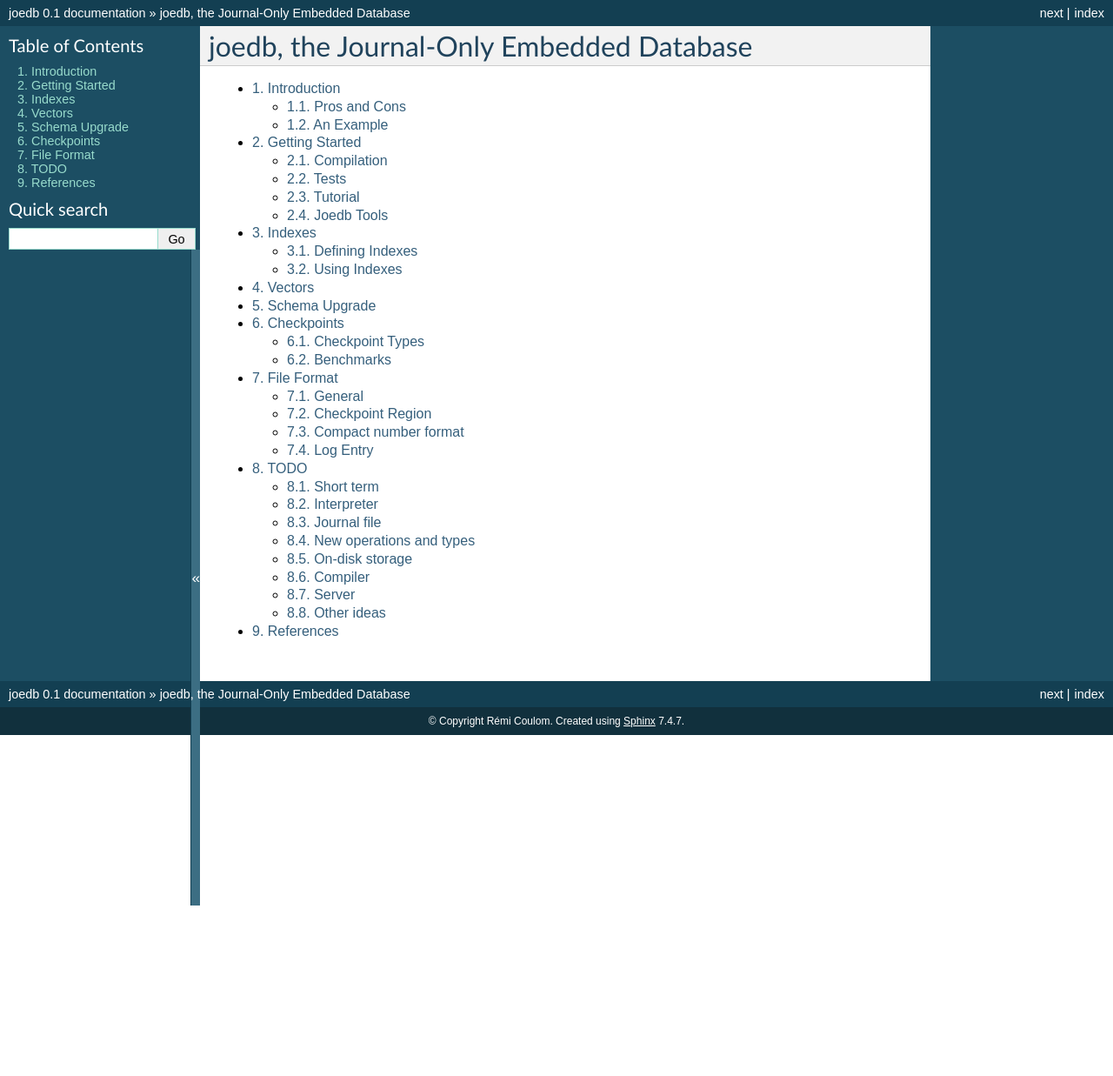
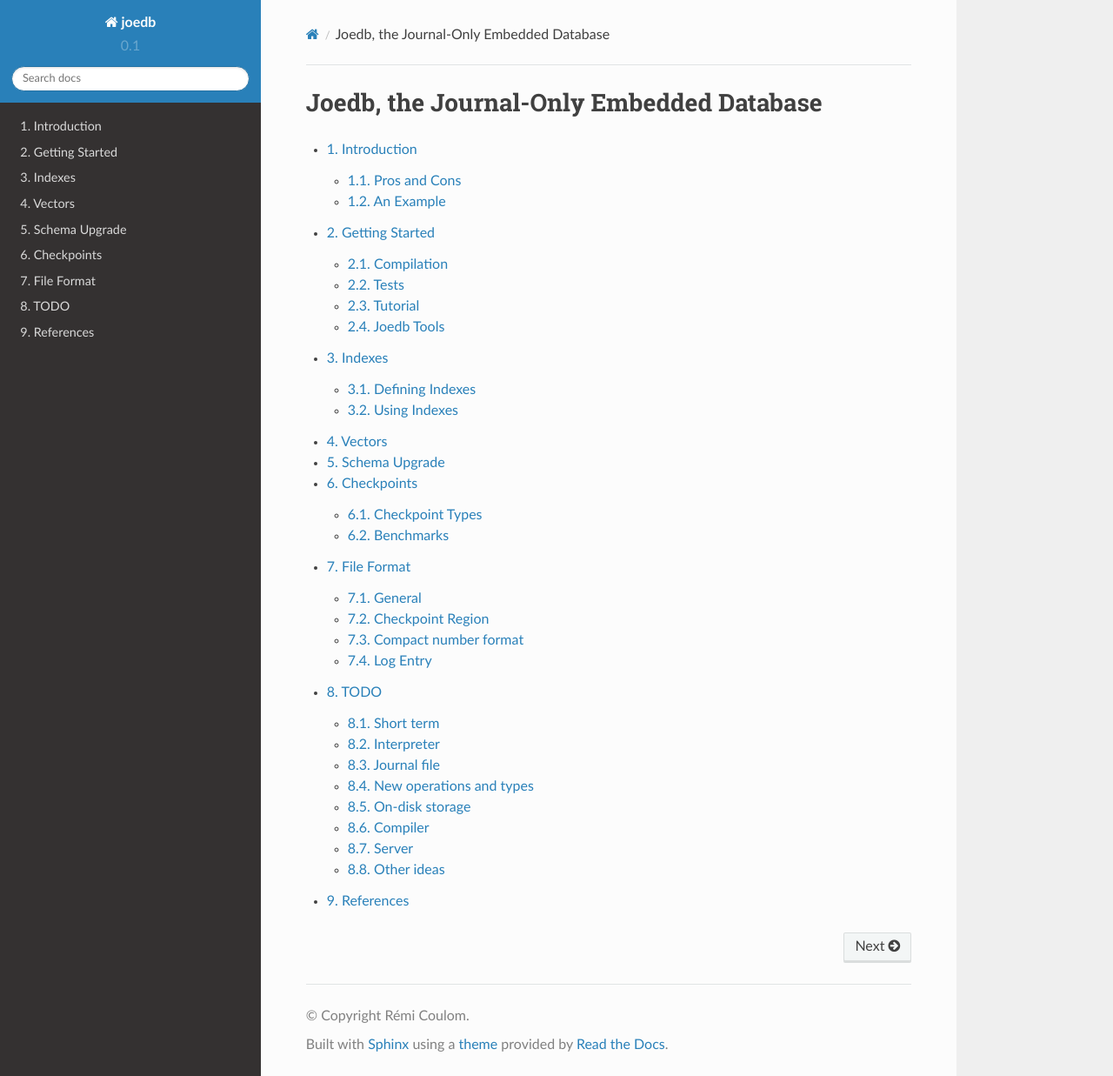
Before and after one commit to Remi-Coulom/joedb, a Sphinx documentation site: the page built from doc/source/index.rst, in a window 1280 px wide and 1237 px high. Shown: the whole window at 87% size. Built offline with Sphinx 7.4.7 and the Read the Docs theme 2.0.0, drawn with Linux system fonts in a browser that asks for light colours; formulas are drawn with MathJax 3.

Commit message:
doc: rtd theme

```diff
--- a/doc/source/checkpoints.rst
+++ b/doc/source/checkpoints.rst
@@ -70,7 +70,7 @@
 
 .. code-block:: c++
 
-  const std::string toto = "TOTO";
+  const std::string toto = "TOTO"; // saves N calls to std::string's constructor
 
   for (int i = 1; i <= N; i++)
    db.new_benchmark(toto, i);
--- a/doc/source/conf.py
+++ b/doc/source/conf.py
@@ -14,6 +14,7 @@
 
 import sys
 import os
+import sphinx_rtd_theme
 
 # If extensions (or modules to document with autodoc) are in another directory,
 # add these directories to sys.path here. If the directory is relative to the
@@ -100,15 +101,15 @@
 
 # The theme to use for HTML and HTML Help pages.  See the documentation for
 # a list of builtin themes.
-html_theme = 'default'
+html_theme = 'sphinx_rtd_theme'
 
 # Theme options are theme-specific and customize the look and feel of a theme
 # further.  For a list of options available for each theme, see the
 # documentation.
-html_theme_options = {"collapsiblesidebar" : "true"}
+html_theme_options = {}
 
 # Add any paths that contain custom themes here, relative to this directory.
-#html_theme_path = []
+html_theme_path = [sphinx_rtd_theme.get_html_theme_path()]
 
 # The name for this set of Sphinx documents.  If None, it defaults to
 # "<project> v<release> documentation".
--- a/doc/source/getting_started.rst
+++ b/doc/source/getting_started.rst
@@ -51,6 +51,7 @@
 ``joedbi`` is the joedb interpreter. When invoked without parameters, it will create a database in memory. When invoked with a parameter, it will open it as a file. A database will be created if it does not exist yet.
 
 .. literalinclude:: ./tutorial/joedbi_help.out
+   :language: none
 
 ``joedbc``
 ^^^^^^^^^^
--- a/doc/source/index.rst
+++ b/doc/source/index.rst
@@ -1,4 +1,4 @@
-joedb, the Journal-Only Embedded Database
+Joedb, the Journal-Only Embedded Database
 =========================================
 
 .. toctree::
--- a/doc/source/indexes.rst
+++ b/doc/source/indexes.rst
@@ -17,6 +17,7 @@
 For example, the joedb tutorial has these index definitions:
 
 .. literalinclude:: ./tutorial/tutorial.joedbc
+   :language: none
 
 So, two cities can't have the same name, but two persons can. An update that would create a duplicate city name will throw an exception.
 
@@ -35,3 +36,4 @@
 And here is its output:
 
 .. literalinclude:: ./tutorial/index_tutorial.out
+   :language: none
--- a/doc/source/intro.rst
+++ b/doc/source/intro.rst
@@ -39,10 +39,12 @@
 The database schema is described in a file like this one:
 
 .. literalinclude:: ./tutorial/tutorial.joedbi
+   :language: none
 
 Compiler instructions are in a separate file:
 
 .. literalinclude:: ./tutorial/tutorial.joedbc
+   :language: none
 
 Running the compiler with these files will generate tutorial.h and tutorial.cpp, two files that you can use to manipulate data conveniently in C++:
 
@@ -52,7 +54,9 @@
 Running this tutorial will produce this output:
 
 .. literalinclude:: ./tutorial/tutorial.out
+   :language: none
 
 All the data was stored in the tutorial.joedb file. The database file is a binary file, so it is not convenient to inspect it directly. The joedb_logdump tool will produce a readable log:
 
 .. literalinclude:: ./tutorial/logdump.out
+   :language: none
```
